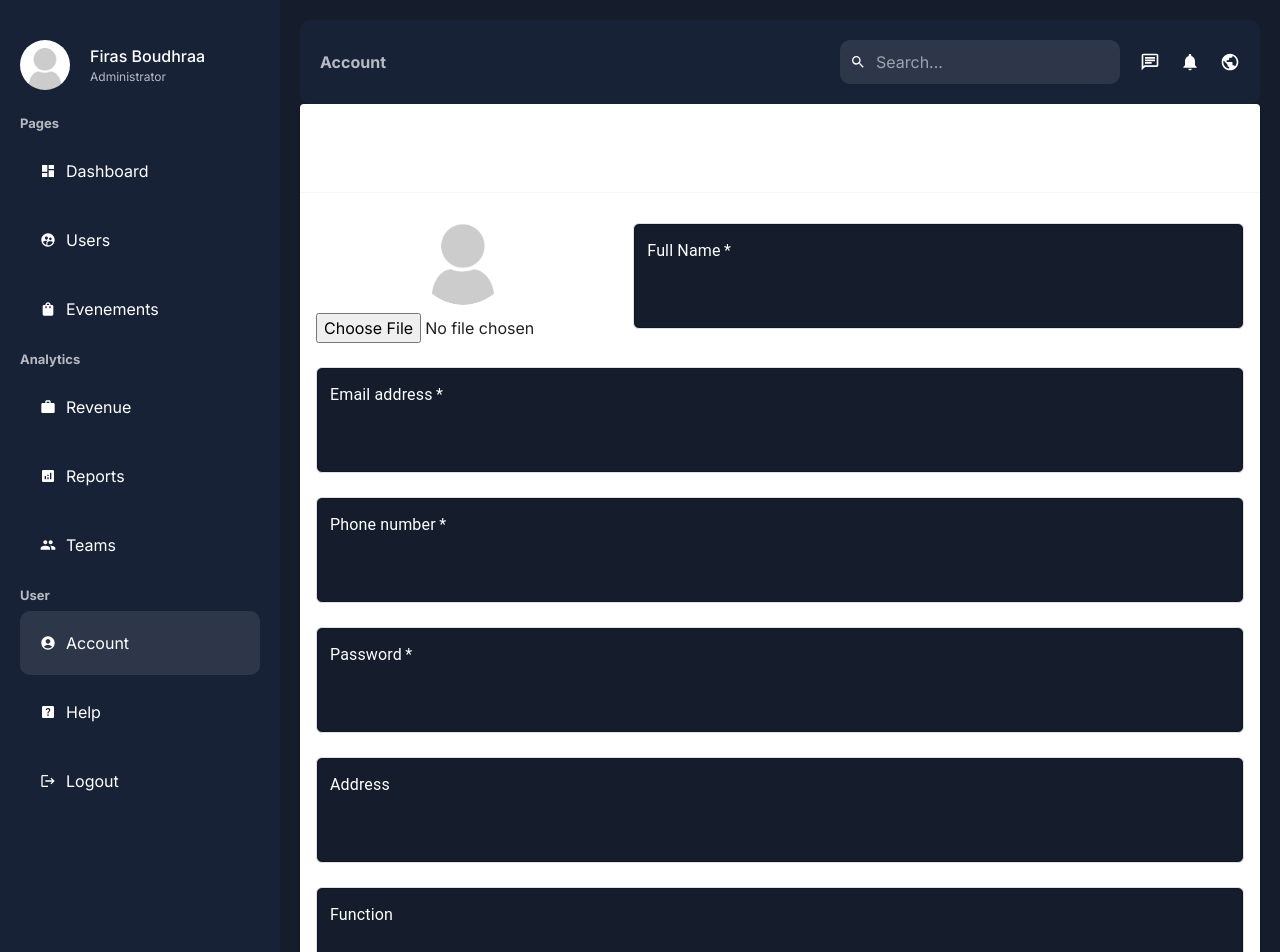
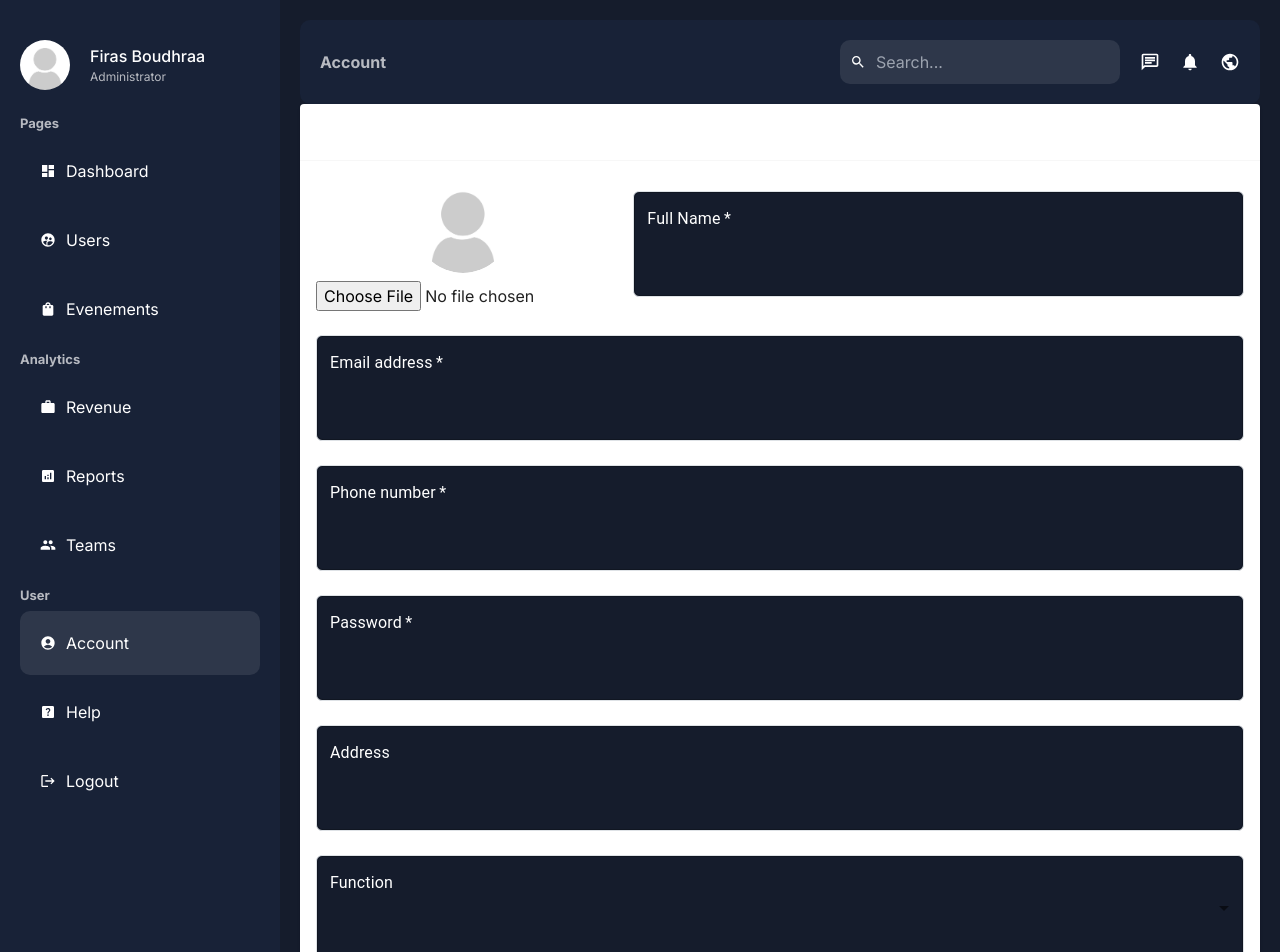
Before and after one commit to firasboudhraa/AssociationSite, a Next.js app in the folder front-end/: page /Dashboard/account in a window 1280 px wide. Shown: the top 952 px of the page. Built offline with nearby package versions, Linux system fonts and the light colour scheme.

Commit message:
modifying the account page

```diff
--- a/front-end/src/app/Dashboard/account/page.jsx
+++ b/front-end/src/app/Dashboard/account/page.jsx
@@ -9,15 +9,17 @@ import FormControl from "@mui/material/FormControl";
 import InputLabel from "@mui/material/InputLabel";
 import OutlinedInput from "@mui/material/OutlinedInput";
 import Grid from "@mui/material/Grid";
+import MenuItem from "@mui/material/MenuItem";
+import Select from "@mui/material/Select";
 import Image from "next/image";
 
 const AccountDetailsForm = () => {
   return (
     <form>
-      <Card className="bg-bgSoft rounded-lg shadow-md">
+      <Card className="bg-[var(--bgSoft)] rounded-lg shadow-md">
         <CardHeader
           subheader="The information can be edited"
-          title="Profile"
+          title=""
           subheaderTypographyProps={{ className: "text-white" }}
           titleTypographyProps={{ className: "text-white" }}
         />
@@ -98,11 +100,16 @@ const AccountDetailsForm = () => {
             <Grid item xs={12}>
               <FormControl fullWidth>
                 <InputLabel className="text-white">Function</InputLabel>
-                <OutlinedInput
+                <Select
                   label="Function"
                   name="function"
                   className="bg-bg text-white p-4 rounded border border-bgSoft"
-                />
+                >
+                  <MenuItem value="Designer">Designer</MenuItem>
+                  <MenuItem value="Developer">Developer</MenuItem>
+                  <MenuItem value="Devops">Devops</MenuItem>
+                  <MenuItem value="Manager">Manager</MenuItem>
+                </Select>
               </FormControl>
             </Grid>
           </Grid>
--- a/front-end/src/app/Dashboard/teams/add/page.jsx
+++ b/front-end/src/app/Dashboard/teams/add/page.jsx
@@ -91,7 +91,7 @@ const AddMemberPage = () => {
         <input type="password" placeholder="Password" name="password" value={formData.password} onChange={handleInputChange} required />
         <input type="phone" placeholder="Phone" name="phone" value={formData.phone} onChange={handleInputChange} />
         <textarea name="address" placeholder="Address" value={formData.address} onChange={handleInputChange} rows="6" required></textarea>
-        <select name="is_admin" id="is_admin" value={formData.is_admin} onChange={handleInputChange}>
+        <select name="function" id="function" value={formData.function} onChange={handleInputChange}>
           <option value="">Function</option>
           <option value="Designer">Designer</option>
           <option value="Developer">Developer</option>
```
